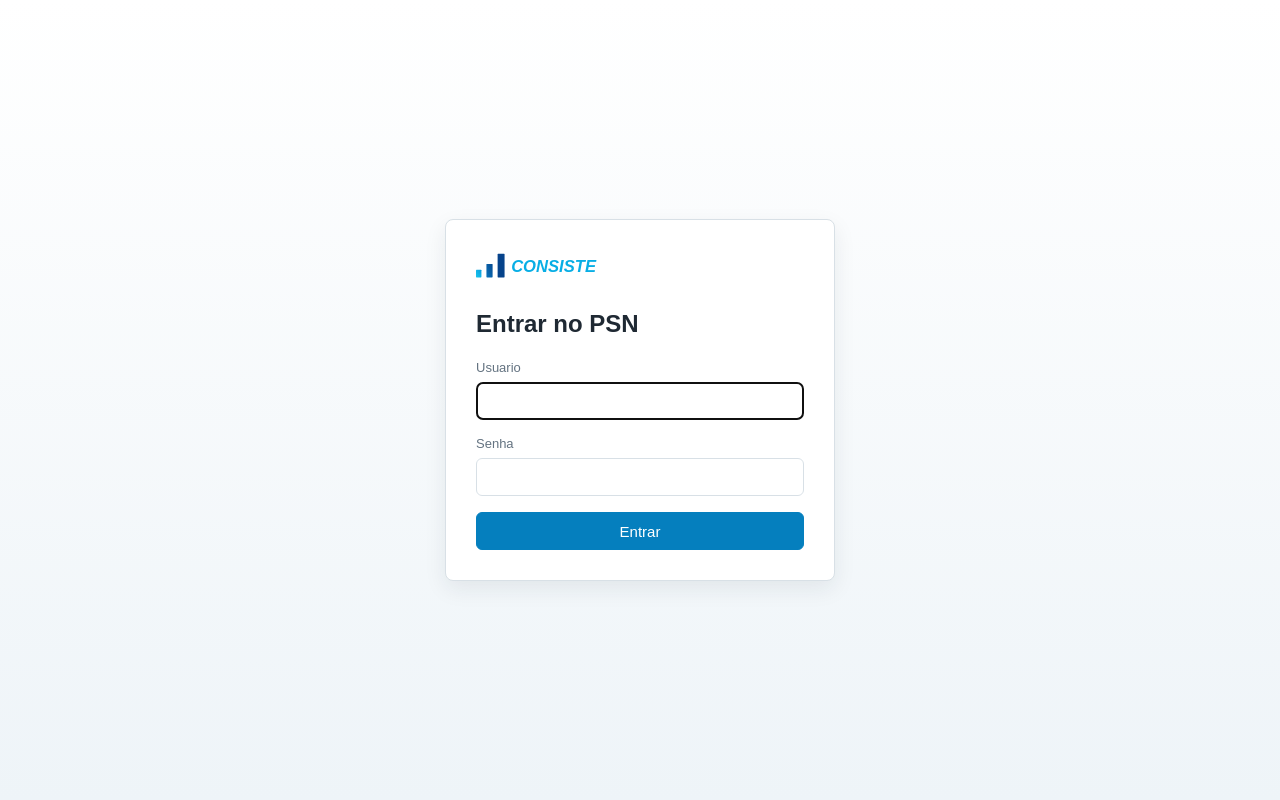
After one commit to gustavoneves-git/parcelamento-psn, a Flask app: page /login in a window 1280 px wide. The commit adds this page. Run offline with Flask 3, Linux system fonts and the light colour scheme.

Commit message:
Adiciona login simples ao PSN

```diff
--- a/app/__init__.py
+++ b/app/__init__.py
@@ -1,9 +1,10 @@
-from flask import Flask, redirect, render_template, url_for
+from flask import Flask, redirect, render_template, request, session, url_for
 from werkzeug.exceptions import HTTPException
 
 from app.config import Config
 from app.database import init_app, init_db
 from app.logging_config import setup_logging
+from app.routes.auth import auth_bp
 from app.routes.empresas import empresas_bp
 from app.routes.historico import historico_bp
 from app.services.erro_interno_service import registrar_erro_interno
@@ -17,8 +18,18 @@ def create_app():
     init_db()
     init_app(app)
 
+    app.register_blueprint(auth_bp)
     app.register_blueprint(empresas_bp)
     app.register_blueprint(historico_bp)
+
+    @app.before_request
+    def exigir_login():
+        endpoints_livres = {"auth.login", "auth.logout", "static"}
+        if request.endpoint in endpoints_livres:
+            return None
+        if session.get("autenticado"):
+            return None
+        return redirect(url_for("auth.login", next=_next_seguro()))
 
     @app.route("/")
     def index():
@@ -39,3 +50,10 @@ def create_app():
         )
 
     return app
+
+
+def _next_seguro():
+    destino = request.full_path if request.query_string else request.path
+    if not destino.startswith("/") or destino.startswith("//"):
+        return url_for("empresas.index")
+    return destino
--- /dev/null
+++ b/app/routes/auth.py
@@ -0,0 +1,57 @@
+from flask import Blueprint, current_app, flash, redirect, render_template, request, session, url_for
+from werkzeug.security import check_password_hash
+
+
+auth_bp = Blueprint("auth", __name__)
+
+
+@auth_bp.route("/login", methods=["GET", "POST"])
+def login():
+    if session.get("autenticado"):
+        return redirect(_destino_pos_login())
+
+    if request.method == "POST":
+        usuario = (request.form.get("usuario") or "").strip()
+        senha = request.form.get("senha") or ""
+
+        if not _login_configurado():
+            flash("Login do sistema ainda nao foi configurado no servidor.", "error")
+        elif _credenciais_validas(usuario, senha):
+            session.clear()
+            session.permanent = True
+            session["autenticado"] = True
+            session["usuario"] = usuario
+            return redirect(_destino_pos_login())
+        else:
+            flash("Usuario ou senha invalidos.", "error")
+
+    return render_template("login.html", next=request.args.get("next", ""))
+
+
+@auth_bp.route("/logout", methods=["POST"])
+def logout():
+    session.clear()
+    flash("Sessao encerrada com sucesso.", "success")
+    return redirect(url_for("auth.login"))
+
+
+def _login_configurado():
+    return bool(
+        current_app.config.get("APP_LOGIN_USER")
+        and current_app.config.get("APP_LOGIN_PASSWORD_HASH")
+    )
+
+
+def _credenciais_validas(usuario, senha):
+    usuario_configurado = current_app.config["APP_LOGIN_USER"]
+    hash_configurado = current_app.config["APP_LOGIN_PASSWORD_HASH"]
+    return usuario == usuario_configurado and check_password_hash(hash_configurado, senha)
+
+
+def _destino_pos_login():
+    destino = request.args.get("next") or request.form.get("next") or url_for("empresas.index")
+    if not destino.startswith("/") or destino.startswith("//"):
+        return url_for("empresas.index")
+    if destino.startswith(url_for("auth.login")):
+        return url_for("empresas.index")
+    return destino
--- a/app/static/css/style.css
+++ b/app/static/css/style.css
@@ -51,8 +51,22 @@ a {
 }
 
 .topbar nav {
+    align-items: center;
     display: flex;
     gap: 18px;
+}
+
+.logout-form {
+    margin: 0;
+}
+
+.logout-form button {
+    background: transparent;
+    border: 0;
+    color: var(--primary);
+    cursor: pointer;
+    font: inherit;
+    padding: 0;
 }
 
 .container {
@@ -448,6 +462,53 @@ textarea {
     overflow-wrap: anywhere;
 }
 
+.login-page {
+    background: linear-gradient(180deg, #ffffff 0%, #eef4f8 100%);
+    min-height: 100vh;
+}
+
+.login-shell {
+    align-items: center;
+    display: flex;
+    justify-content: center;
+    min-height: 100vh;
+    padding: 24px;
+}
+
+.login-card {
+    background: #fff;
+    border: 1px solid var(--line);
+    border-radius: 8px;
+    box-shadow: var(--shadow);
+    max-width: 390px;
+    padding: 30px;
+    width: 100%;
+}
+
+.login-logo {
+    display: block;
+    height: 34px;
+    margin-bottom: 26px;
+    width: auto;
+}
+
+.login-card h1 {
+    font-size: 24px;
+    margin: 0 0 22px;
+}
+
+.login-form {
+    display: grid;
+    gap: 16px;
+}
+
+.login-form label {
+    color: var(--muted);
+    display: grid;
+    font-size: 13px;
+    gap: 7px;
+}
+
 @media (max-width: 820px) {
     .topbar,
     .page-title {
--- a/app/templates/base.html
+++ b/app/templates/base.html
@@ -14,6 +14,11 @@
         <nav>
             <a href="{{ url_for('empresas.index') }}">Empresas</a>
             <a href="{{ url_for('historico.mensal') }}">Historico mensal</a>
+            {% if session.get("autenticado") %}
+                <form class="logout-form" method="post" action="{{ url_for('auth.logout') }}">
+                    <button type="submit">Sair</button>
+                </form>
+            {% endif %}
         </nav>
     </header>
 
--- /dev/null
+++ b/app/templates/login.html
@@ -0,0 +1,40 @@
+<!doctype html>
+<html lang="pt-BR">
+<head>
+    <meta charset="utf-8">
+    <meta name="viewport" content="width=device-width, initial-scale=1">
+    <title>Entrar - Consiste PSN</title>
+    <link rel="stylesheet" href="{{ url_for('static', filename='css/style.css') }}">
+</head>
+<body class="login-page">
+    <main class="login-shell">
+        <section class="login-card">
+            <img class="login-logo" src="{{ url_for('static', filename='img/consiste-logo.svg') }}" alt="Consiste">
+            <h1>Entrar no PSN</h1>
+
+            {% with messages = get_flashed_messages(with_categories=true) %}
+                {% if messages %}
+                    <section class="messages">
+                        {% for category, message in messages %}
+                            <div class="message {{ category }}">{{ message }}</div>
+                        {% endfor %}
+                    </section>
+                {% endif %}
+            {% endwith %}
+
+            <form method="post" class="login-form">
+                <input type="hidden" name="next" value="{{ next }}">
+                <label>
+                    Usuario
+                    <input name="usuario" autocomplete="username" autofocus required>
+                </label>
+                <label>
+                    Senha
+                    <input name="senha" type="password" autocomplete="current-password" required>
+                </label>
+                <button class="button primary" type="submit">Entrar</button>
+            </form>
+        </section>
+    </main>
+</body>
+</html>
```
Also changed, not shown: app/config.py (+9 -0 lines), README.md, 1 other file.
